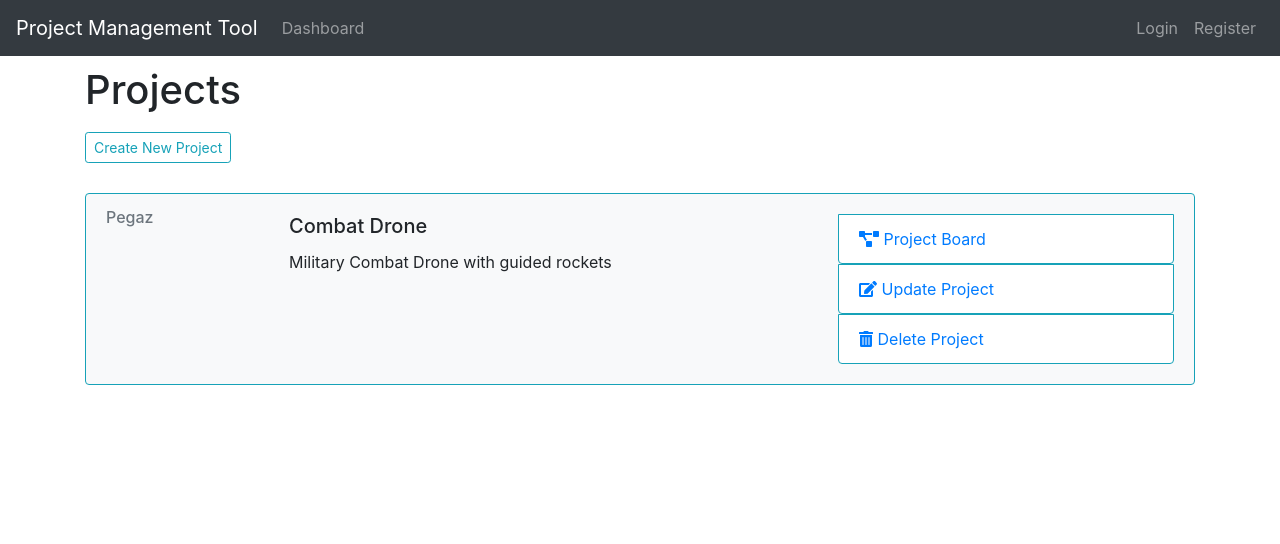
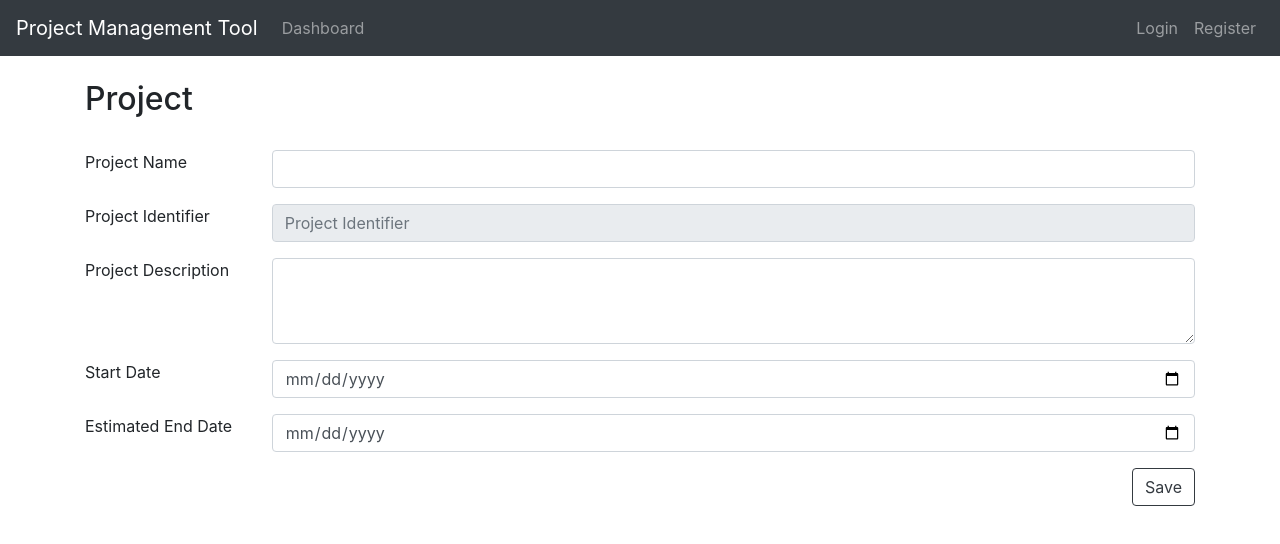
Before and after one commit to stribi/pmtool, a React (Create React App) app in the folder pmtool-client/: page /addProject in a window 1280 px wide. Shown: the top 544 px of the page. Built offline with nearby package versions, Linux system fonts and the light colour scheme.

Commit message:
Add react router and Project Form Component

```diff
--- a/pmtool-client/package.json
+++ b/pmtool-client/package.json
@@ -17,6 +17,7 @@
     "react-bootstrap": "^1.4.0",
     "react-dom": "^17.0.1",
     "react-redux": "^7.2.2",
+    "react-router-dom": "^5.2.0",
     "react-scripts": "4.0.0"
   },
   "scripts": {
--- a/pmtool-client/src/App.js
+++ b/pmtool-client/src/App.js
@@ -1,18 +1,26 @@
 import React from "react";
+import { BrowserRouter as Router, Route } from "react-router-dom";
 import "./App.css";
 import "bootstrap/dist/css/bootstrap.min.css";
 import Dashboard from "./components/Dashboard";
 import Header from "./components/layout/Header";
 import { Container } from "react-bootstrap";
+import AddProject from "./components/project/AddProject";
+import Login from "./components/layout/Login";
+import SignUp from "./components/layout/SignUp";
 
 function App() {
   return (
-    <React.Fragment>
+    <Router>
       <Header />
       <Container>
-        <Dashboard />
+        <Route exact path="/" component={Dashboard} />
+        <Route exact path="/dashboard" component={Dashboard} />
+        <Route path="/addProject" component={AddProject} />
+        <Route exact path="/login" component={Login} />
+        <Route exact path="/register" component={SignUp} />
       </Container>
-    </React.Fragment>
+    </Router>
   );
 }
 
--- a/pmtool-client/src/components/Dashboard.jsx
+++ b/pmtool-client/src/components/Dashboard.jsx
@@ -1,13 +1,13 @@
 import React from "react";
-import { Col, Row } from "react-bootstrap";
 import ProjectItem from "./project/ProjectItem";
 import CreateNewProjectButton from "./project/CreateNewProjectButton";
 
 function Dashboard(props) {
   return (
     <div md={12} className="text-align-left margin-top-bottom">
-      <h1>Projects</h1>
+      <h2>Projects</h2>
       <CreateNewProjectButton />
+      <hr />
       <ProjectItem />
     </div>
   );
--- /dev/null
+++ b/pmtool-client/src/components/layout/Login.jsx
@@ -0,0 +1,13 @@
+import React from "react";
+
+function Login(props) {
+  return (
+    <div>
+      <br />
+      <h2>Login</h2>
+      <br />
+    </div>
+  );
+}
+
+export default Login;
--- /dev/null
+++ b/pmtool-client/src/components/layout/SignUp.jsx
@@ -0,0 +1,13 @@
+import React from "react";
+
+function SignUp(props) {
+  return (
+    <div>
+      <br />
+      <h2>Register</h2>
+      <br />
+    </div>
+  );
+}
+
+export default SignUp;
--- /dev/null
+++ b/pmtool-client/src/components/project/AddProject.jsx
@@ -0,0 +1,136 @@
+import React, { useState } from "react";
+import { Form, Col, Button } from "react-bootstrap";
+
+function AddProject(props) {
+  const [form, setFormState] = useState({
+    projectName: "",
+    projectIdentifier: "",
+    description: "",
+    startDate: "",
+    endDate: "",
+  });
+
+  const handleChange = (e) => {
+    setFormState({
+      ...form,
+      [e.target.name]: e.target.value,
+    });
+  };
+
+  const handleSubmit = (e) => {
+    e.preventDefault();
+    const newProject = {
+      projectName: form.projectName,
+      projectIdentifier: form.projectIdentifier,
+      description: form.description,
+      startDate: form.startDate,
+      endDate: form.endDate,
+    };
+    console.log(newProject);
+  };
+
+  return (
+    <div>
+      <br />
+      <h2>Project</h2>
+      <br />
+      <Form onSubmit={handleSubmit}>
+        <Form.Group controlId="projectName">
+          <Form.Row>
+            <Col md={2}>
+              <Form.Label>Project Name</Form.Label>
+            </Col>
+            <Col>
+              <Form.Control
+                type="text"
+                name="projectName"
+                value={form.projectName}
+                onChange={handleChange}
+              />
+            </Col>
+          </Form.Row>
+        </Form.Group>
+        <Form.Group controlId="projectIdentifier">
+          <Form.Row>
+            <Col md={2}>
+              <Form.Label>Project Identifier</Form.Label>
+            </Col>
+            <Col>
+              {" "}
+              <Form.Control
+                type="text"
+                disabled
+                placeholder="Project Identifier"
+                name="projectIdentifier"
+                value={form.projectIdentifier}
+                onChange={handleChange}
+              />
+            </Col>
+          </Form.Row>
+        </Form.Group>
+        <Form.Group controlId="description">
+          <Form.Row>
+            <Col md={2}>
+              <Form.Label>Project Description</Form.Label>
+            </Col>
+            <Col>
+              {" "}
+              <Form.Control
+                as="textarea"
+                rows={3}
+                name="description"
+                value={form.description}
+                onChange={handleChange}
+              />
+            </Col>
+          </Form.Row>
+        </Form.Group>
+        <Form.Group controlId="startDate">
+          <Form.Row>
+            <Col md={2}>
+              {" "}
+              <Form.Label>Start Date</Form.Label>
+            </Col>
+            <Col>
+              {" "}
+              <Form.Control
+                type="date"
+                placeholder="Start Date"
+                name="startDate"
+                value={form.startDate}
+                onChange={handleChange}
+              />
+            </Col>
+          </Form.Row>
+        </Form.Group>
+        <Form.Group controlId="endDate">
+          <Form.Row>
+            <Col md={2}>
+              <Form.Label>Estimated End Date</Form.Label>
+            </Col>
+            <Col>
+              {" "}
+              <Form.Control
+                type="date"
+                placeholder="End Date"
+                name="endDate"
+                value={form.endDate}
+                onChange={handleChange}
+              />
+            </Col>
+          </Form.Row>
+        </Form.Group>
+        <Form.Row>
+          <Col></Col>
+          <Col style={{ textAlign: "right" }}>
+            <Button variant="outline-dark" type="submit">
+              Save
+            </Button>
+          </Col>
+        </Form.Row>
+      </Form>
+    </div>
+  );
+}
+
+export default AddProject;
--- a/pmtool-client/src/components/project/CreateNewProjectButton.jsx
+++ b/pmtool-client/src/components/project/CreateNewProjectButton.jsx
@@ -1,11 +1,13 @@
 import React from "react";
 import Button from "react-bootstrap/Button";
+import { Link } from "react-router-dom";
 
 function CreateNewProjectButton(props) {
   return (
     <Button
+      as={Link}
       style={{ marginTop: "10px" }}
-      href="/addProject"
+      to="/addProject"
       variant="outline-info"
       size="sm"
     >
```
Also changed, not shown: 2 other files (tests, documents, lock files or other folders).
